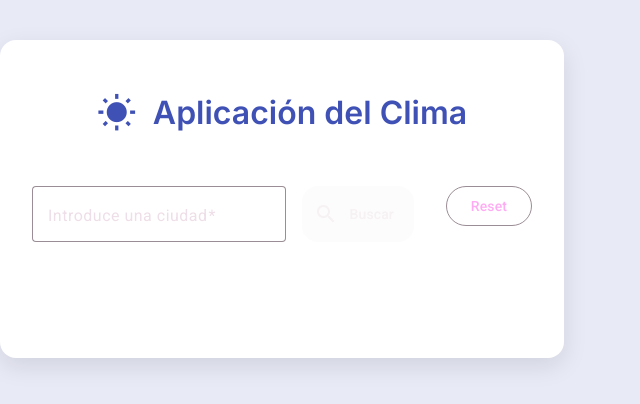
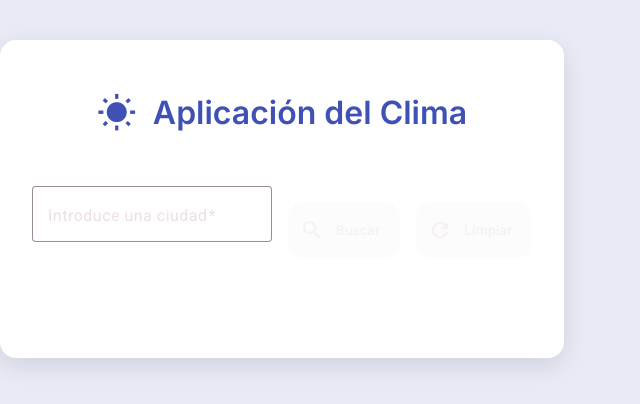
Before and after one commit to MarcoAndresSilva/Weather-Component, an Angular app: page / in a window 1280 px wide. Shown: the top 404 px of the page, without its empty margins (0-640 px from the left). Built offline with nearby package versions, Linux system fonts and the light colour scheme.

Commit message:
refactor: refactori button reset nad styles

```diff
--- a/src/app/components/weather-search/weather-search.component.html
+++ b/src/app/components/weather-search/weather-search.component.html
@@ -11,19 +11,27 @@
             <mat-error *ngIf="cityControl.hasError('required')">El campo es obligatorio.</mat-error>
             <mat-error *ngIf="cityControl.hasError('minlength')">Debe tener al menos 2 letras.</mat-error>
         </mat-form-field>
-        <button mat-fab extended color="primary"
+        <div class="button-group">
+            <button mat-fab extended
+                    color="primary"
                     type="submit"
                     [disabled]="isLoading || cityControl.invalid"
-            (click)="searchWeather($event  )"
+                    (click)="searchWeather($event)"
                 >
                 <mat-icon>search</mat-icon>
                     Buscar
             </button>
-        <button mat-stroked-button color="warn"
+            <button mat-fab extended
+                    color="primary"
+                    type="button"
+                    [disabled]=" isLoading || cityControl.invalid"
                     (click)="onReset()"
-            style="margin-left: 1rem;">
-            Reset
+                >
+                <mat-icon>refresh</mat-icon>
+                    Limpiar
             </button>
+        </div>
+
 
     </form>
 
--- a/src/app/components/weather-search/weather-search.component.scss
+++ b/src/app/components/weather-search/weather-search.component.scss
@@ -83,3 +83,9 @@
     color: #333;
     margin-top: 1rem;
 }
+
+.button-group {
+    display: flex;
+    gap: 1rem;
+    margin-top: 1rem;
+    }
```
Lines whose indentation alone changed are shown as unchanged.
